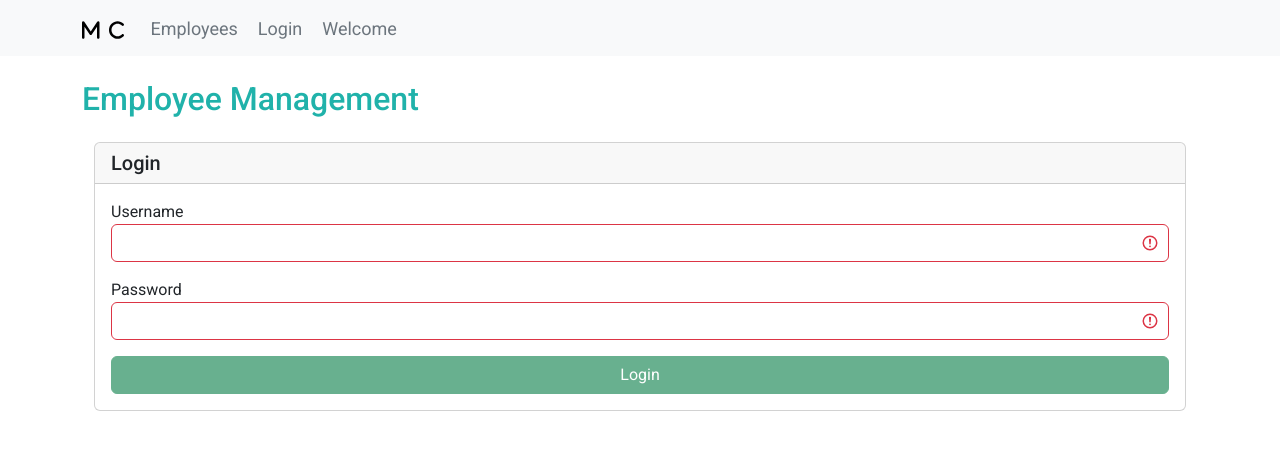
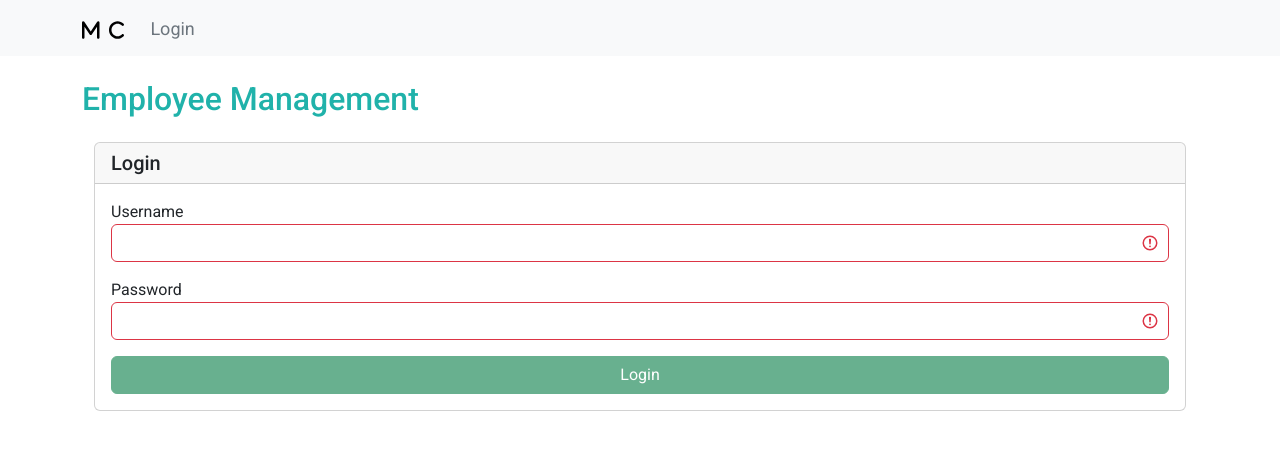
Before and after one commit to joel06-dsouza/Employee-Mangement, an Angular app in the folder employeeApp/: page /login in a window 1280 px wide. Shown: the top 450 px of the page. Built offline with nearby package versions, Linux system fonts and the light colour scheme.

Commit message:
Minor Bugs ✅

```diff
--- a/employeeApp/src/app/app.component.html
+++ b/employeeApp/src/app/app.component.html
@@ -12,13 +12,13 @@
 
     <div class="collapse navbar-collapse" id="navbarNav">
       <ul class="navbar-nav">
-        <li class="nav-item">
+        <li class="nav-item" *ngIf="isLoggedIn()">
           <a [routerLink]="['employee']" class="custom-link text-secondary">Employees</a>
         </li>
-        <li class="nav-item">
+        <li class="nav-item" *ngIf="!isLoggedIn()">
           <a [routerLink]="['login']" class="custom-link text-secondary">Login</a>
         </li>
-        <li class="nav-item">
+        <li class="nav-item" *ngIf="isLoggedIn()">
           <a [routerLink]="['welcome', getFirstId()]" class="custom-link text-secondary">Welcome</a>
         </li>
       </ul>
--- a/employeeApp/src/app/app.component.ts
+++ b/employeeApp/src/app/app.component.ts
@@ -11,6 +11,10 @@ export class AppComponent {
   constructor(private sharedDataService: SharedDataService) {
   }
 
+  isLoggedIn(): boolean {
+    return !!localStorage.getItem("token")
+  }
+
   getFirstId() {
     // console.log(
     //   "executing first id"
```
